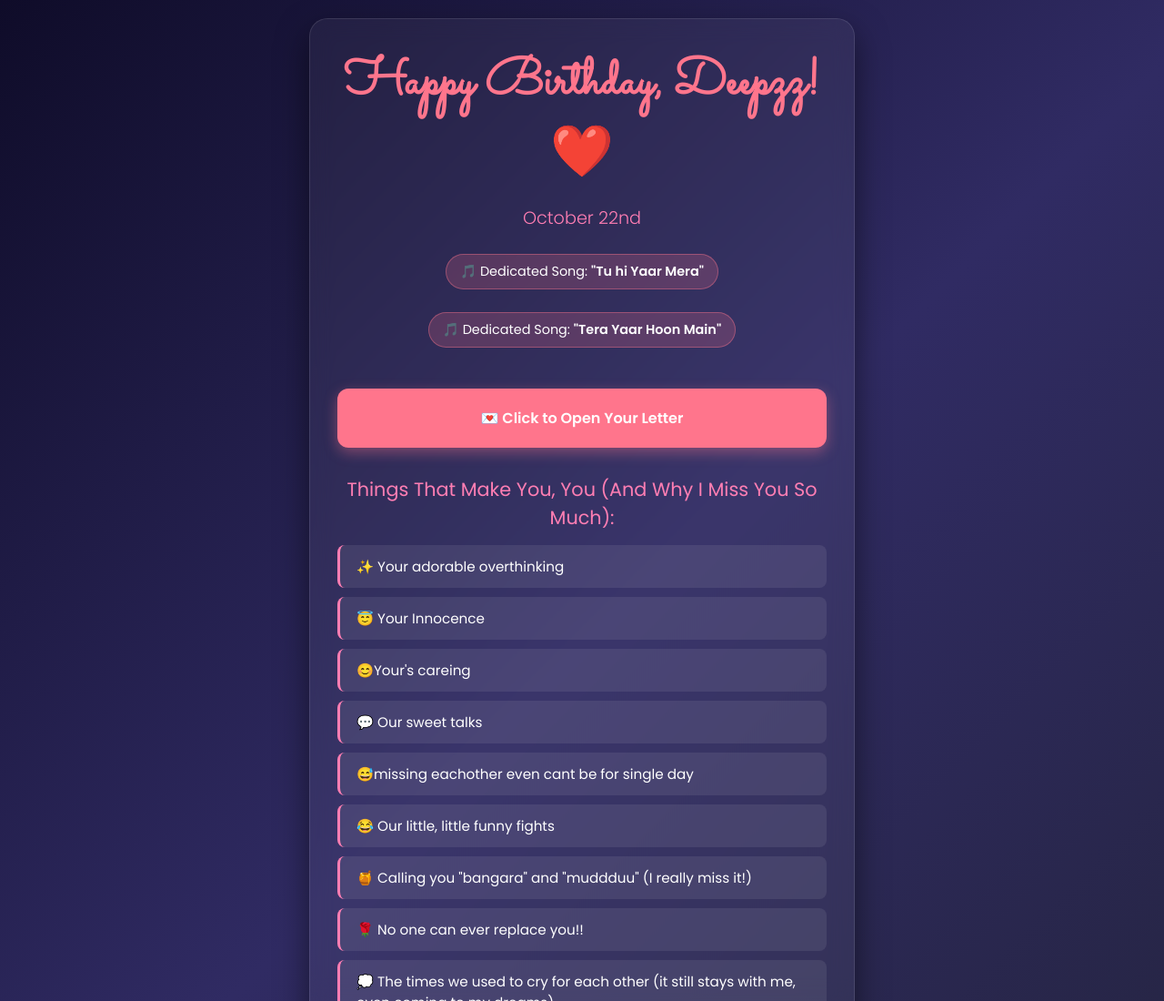
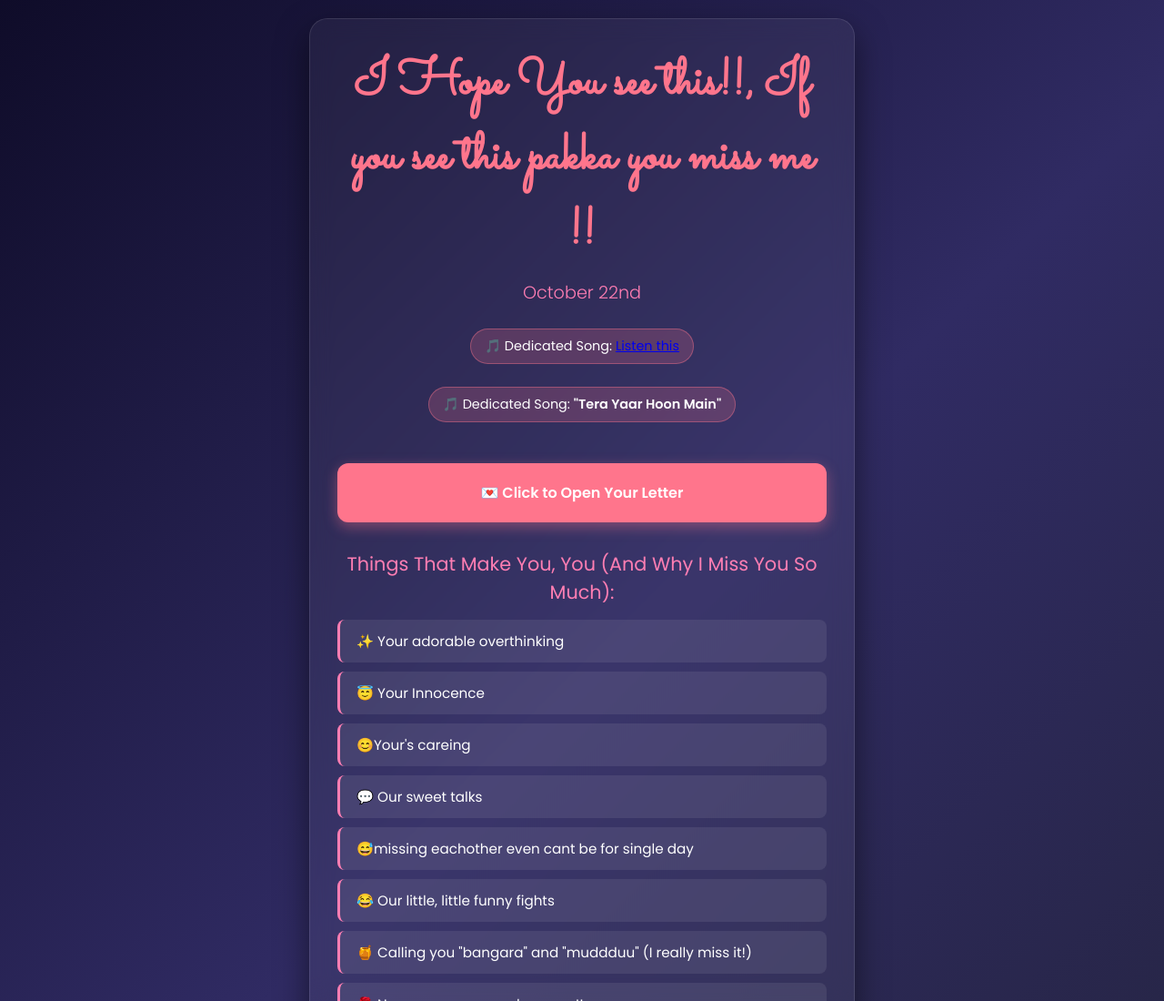
Before and after one commit to aragnaB/Happy-Birthday-Deepz, a plain HTML site: page hbd.html in a window 1280 px wide. Shown: the top 1100 px of the page at 91% size. Drawn offline with Linux system fonts and the light colour scheme.

Commit message:
Refactor hbd.html for improved structure and content

```diff
--- a/hbd.html
+++ b/hbd.html
@@ -118,11 +118,11 @@
 <body>
 
     <div class="container">
-        <h1>Happy Birthday, Deepzz! ❤️</h1>
+        <h1>I Hope You see this!!, If you see this pakka you miss me !!</h1>
         <h2>October 22nd</h2>
 
         <div class="song-badge">
-            🎵 Dedicated Song: <strong>"Tu hi Yaar Mera"</strong>
+            🎵 Dedicated Song: <a href="https://youtu.be/53l2DkivxJs?si=cg-qXc8f5wjHrfcK" target="_blank">Listen this</a>
         </div>
 
  	<div class="song-badge">
```
